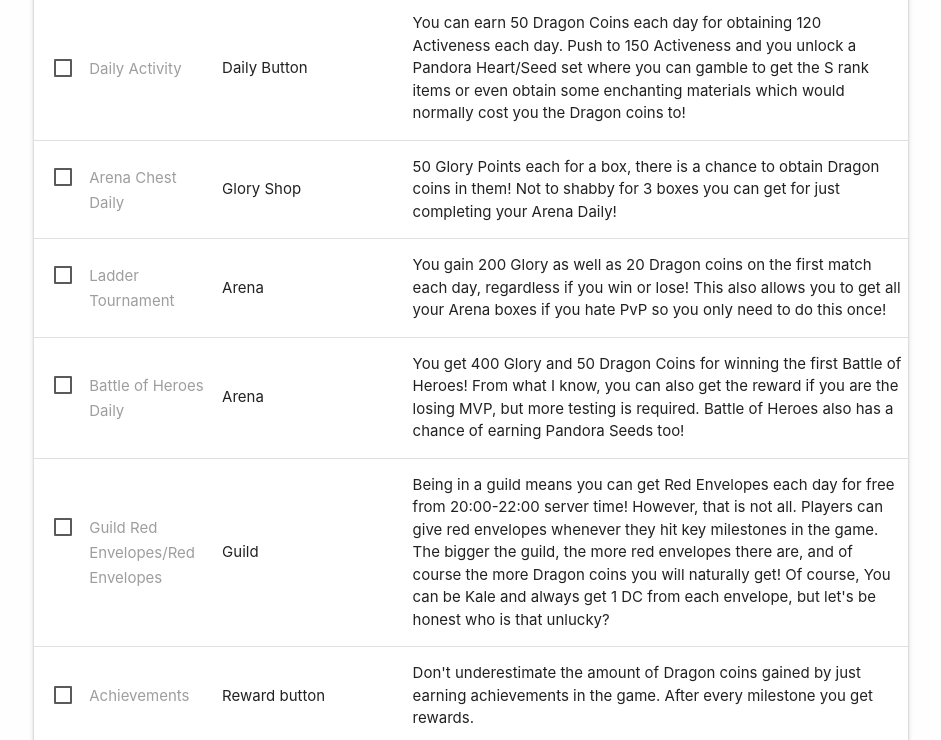
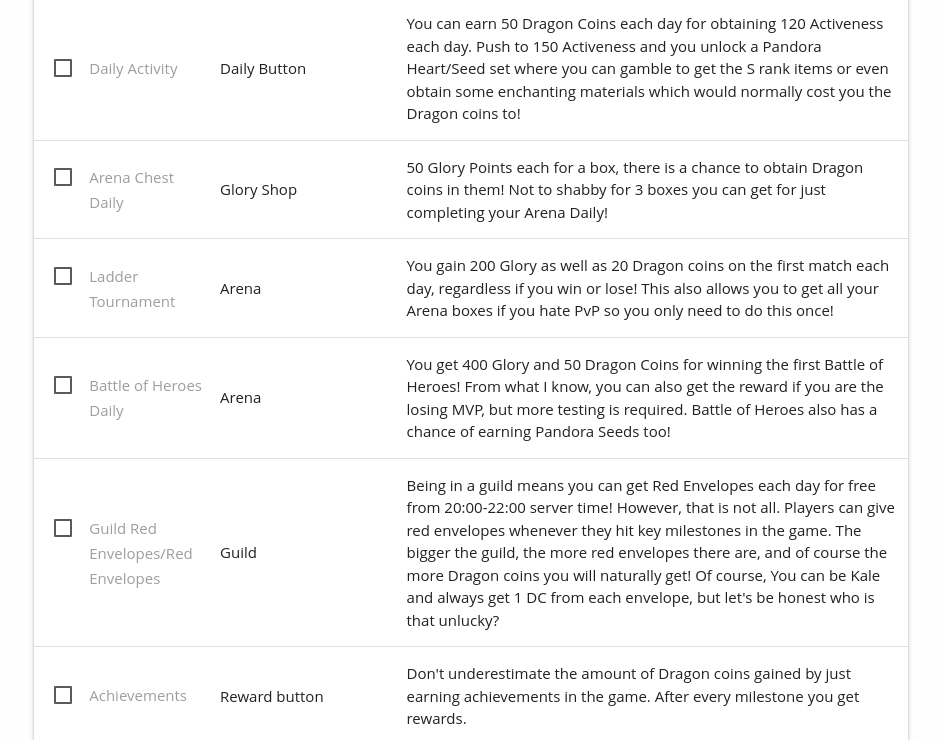
Before and after one commit to delster/dnm-dailies, a plain HTML site: page index.html in a window 1280 px wide. Shown: the part 303-1043 px from the top of the page, without its empty margins (169-1110 px from the left). Drawn offline with Linux system fonts and the light colour scheme.

Commit message:
Added Google-y Font Stack

```diff
--- a/css/style.css
+++ b/css/style.css
@@ -1,3 +1,7 @@
+html, body {
+  font-family: 'Google Sans', 'Product Sans', 'Open Sans', Roboto, 'Helvetica Neue', sans-serif;
+}
+
 body {
   background-color: #fefefe;
 }
```
